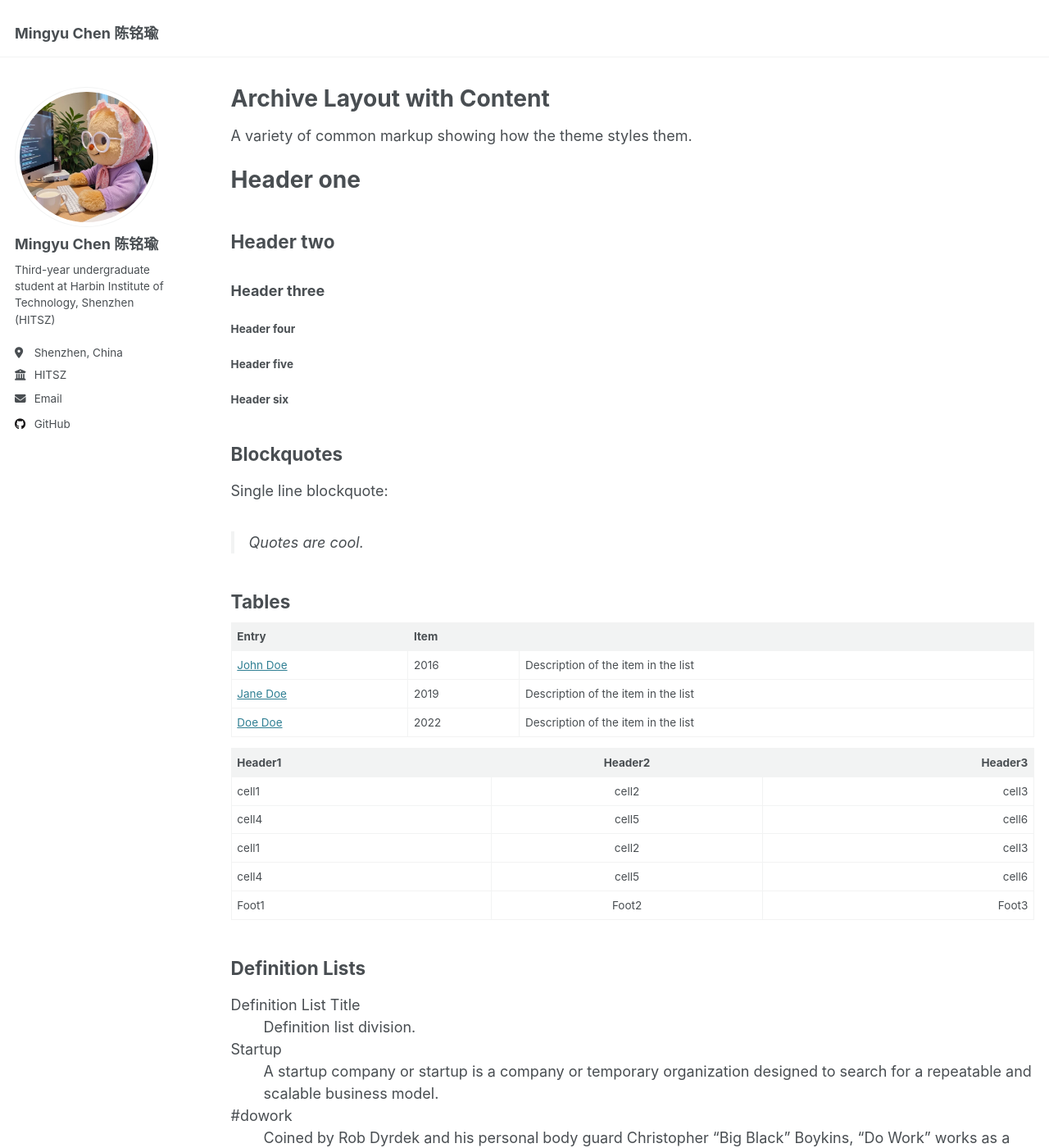
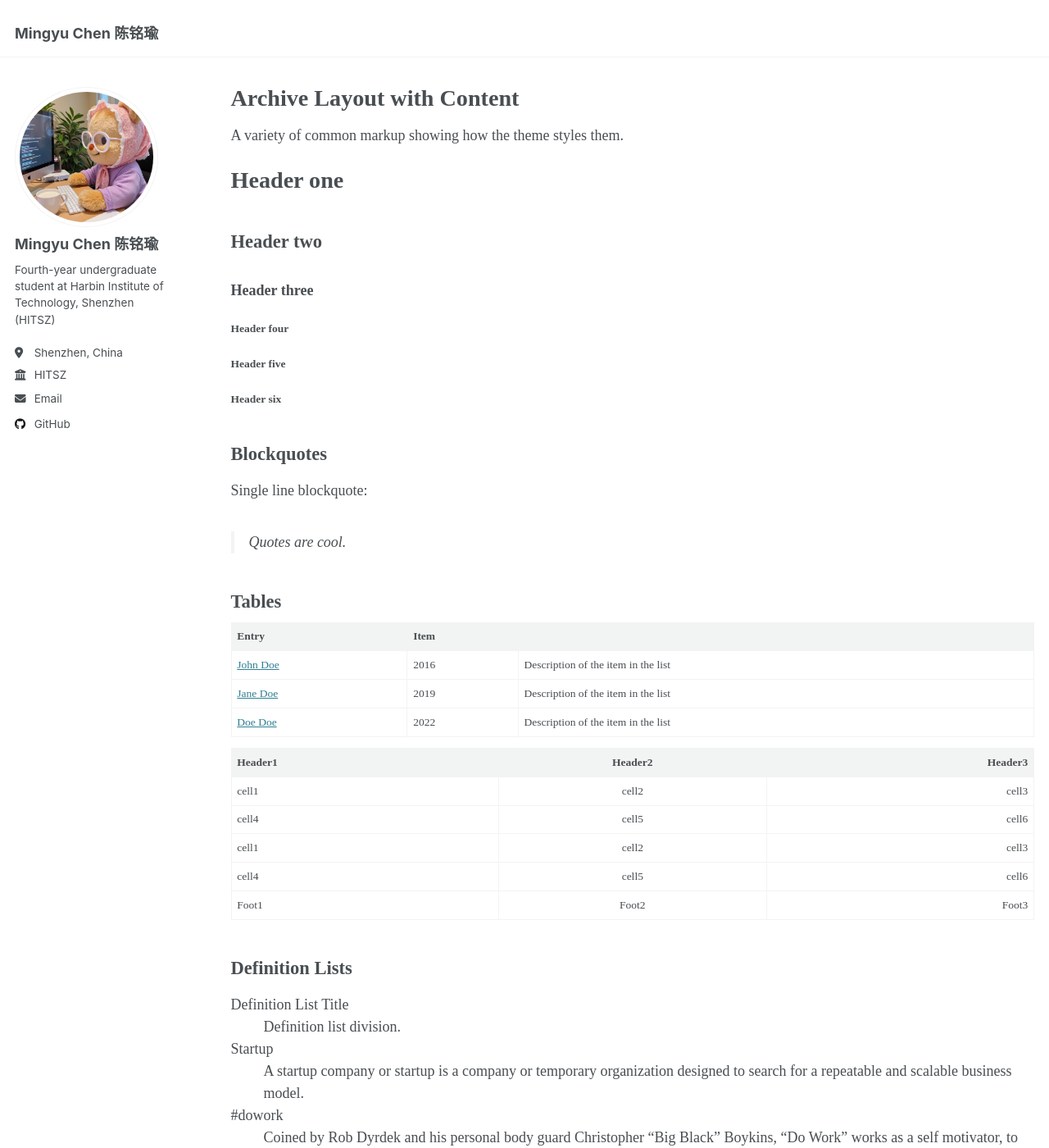
Before and after one commit to CMY-K/CMY-K.github.io, a Jekyll site: the page built from _pages/archive-layout-with-content.md, in a window 1280 px wide and 1400 px high. Shown: the whole window at 82% size. Built offline with Jekyll 4.4.1, drawn with Linux system fonts in a browser that asks for light colours.

Commit message:
Update email, bio, and font to Times New Roman

```diff
--- a/_config.yml
+++ b/_config.yml
@@ -25,11 +25,11 @@ author:
   avatar           : "photo1.jpg"
   name             : "Mingyu Chen 陈铭瑜"
   pronouns         : # example: "she/her"
-  bio              : "Third-year undergraduate student at Harbin Institute of Technology, Shenzhen (HITSZ)"
+  bio              : "Fourth-year undergraduate student at Harbin Institute of Technology, Shenzhen (HITSZ)"
   location         : "Shenzhen, China"
   employer         : "HITSZ"
   uri              : # https://cmy-k.github.io
-  email            : "2963993858@qq.com"
+  email            : "mingyuchen8248@gmail.com"
 
   # Academic websites
   arxiv            : # URL - Update with the correct link to your profile
--- a/_sass/_themes.scss
+++ b/_sass/_themes.scss
@@ -39,9 +39,9 @@ $type-size-6                : 0.75em;   // ~12px
 $type-size-7                : 0.6875em; // ~11px
 $type-size-8                : 0.625em;  // ~10px
 
-$global-font-family         : $sans-serif;
-$header-font-family         : $sans-serif;
-$caption-font-family        : $serif;
+$global-font-family         : "Times New Roman", Times, serif;
+$header-font-family         : "Times New Roman", Times, serif;
+$caption-font-family        : "Times New Roman", Times, serif;
 
 /* ==========================================================================
    Breakpoints
```
